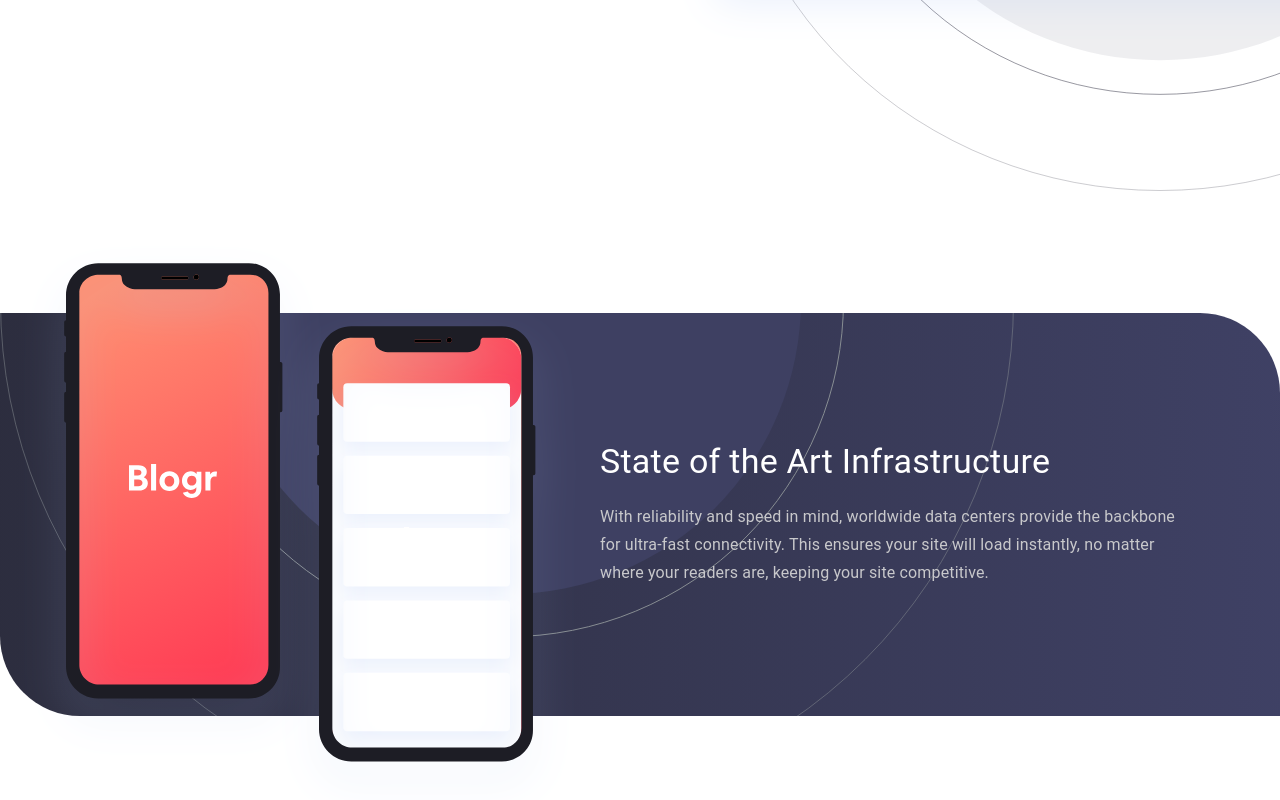
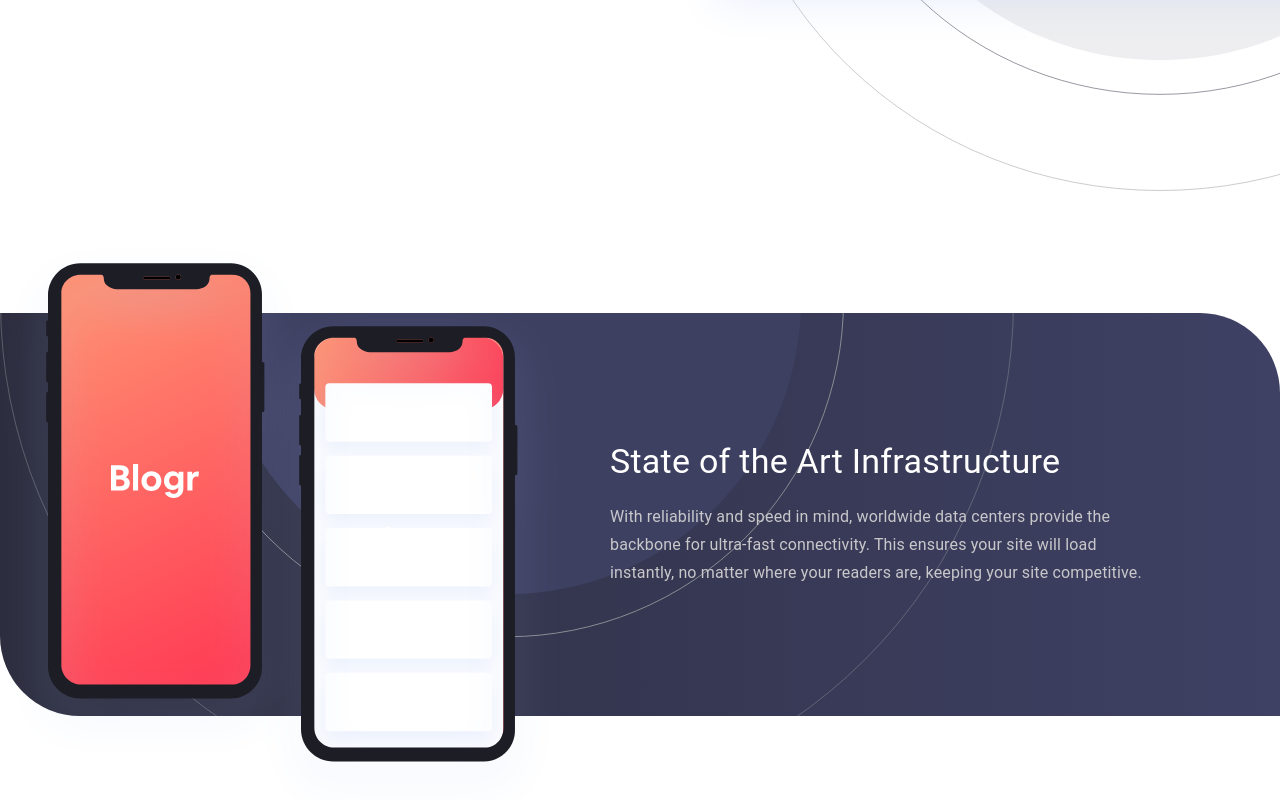
Before and after one commit to alexticovschi/blogger-landing-page, a Next.js app: page / in a window 1280 px wide. Shown: the part 1347-2147 px from the top of the page. Built offline with nearby package versions, Linux system fonts and the light colour scheme.

Commit message:
adding a media query

```diff
--- a/components/HomeComponents/StateOfTheArt/StateOfTheArt.jsx
+++ b/components/HomeComponents/StateOfTheArt/StateOfTheArt.jsx
@@ -10,9 +10,14 @@ const StateOfTheArt = () => {
   return (
     <section className={classes.stateOfTheArt}>
       <Grid container className={classes.stateOfTheArtContainer}>
-        <Grid item xs={12} md={6} className={classes.stateOfTheArtImgContainer}>
+        <Grid
+          item
+          xs={12}
+          md={6}
+          align="center"
+          className={classes.stateOfTheArtImgContainer}
+        >
           <picture>
-            <source srcset="images/illustration-phones.svg" />
             <Image
               className={classes.stateOfTheArtImg}
               src="/images/illustration-phones.svg"
--- a/components/HomeComponents/StateOfTheArt/stateOfTheArtStyles.js
+++ b/components/HomeComponents/StateOfTheArt/stateOfTheArtStyles.js
@@ -15,18 +15,13 @@ const useStyles = makeStyles(() => ({
     margin: "0 auto",
   },
   stateOfTheArtImgContainer: {
-    margin: "-70px 0 -110px -40px",
+    margin: "-70px 0 -110px -70px",
 
     "@media (max-width: 980px)": {
       margin: "-170px 0 0 0",
     },
   },
-  stateOfTheArtImg: {
-    "@media (max-width: 980px)": {
-      margin: "-270px 0 -110px -40px",
-      width: "100%",
-    },
-  },
+  stateOfTheArtImg: {},
   stateOfTheArtTextContainer: {
     display: "flex",
     flexDirection: "column",
@@ -39,6 +34,7 @@ const useStyles = makeStyles(() => ({
     fontFamily: "Overpass",
     fontWeight: "600",
     color: "#ffffff",
+    paddingLeft: "40px",
 
     "@media (max-width: 780px)": {
       textAlign: "center",
```
